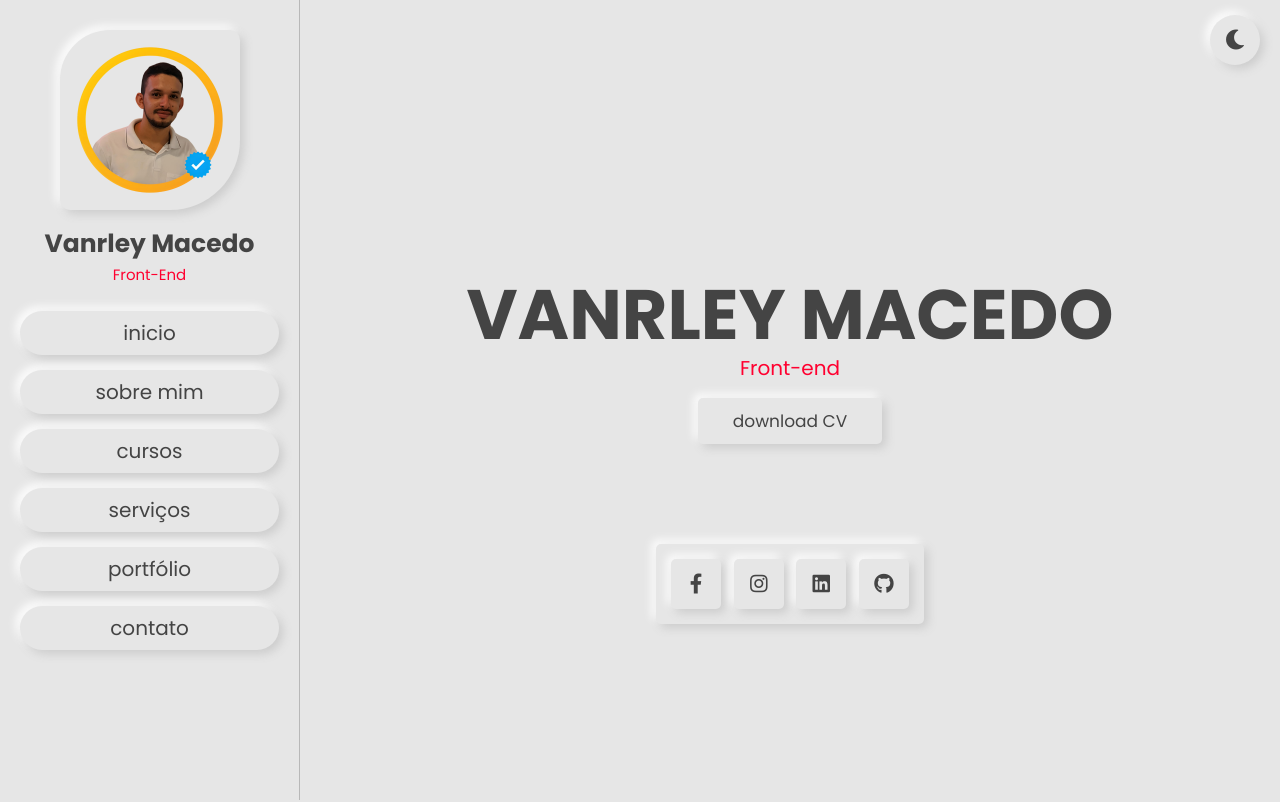
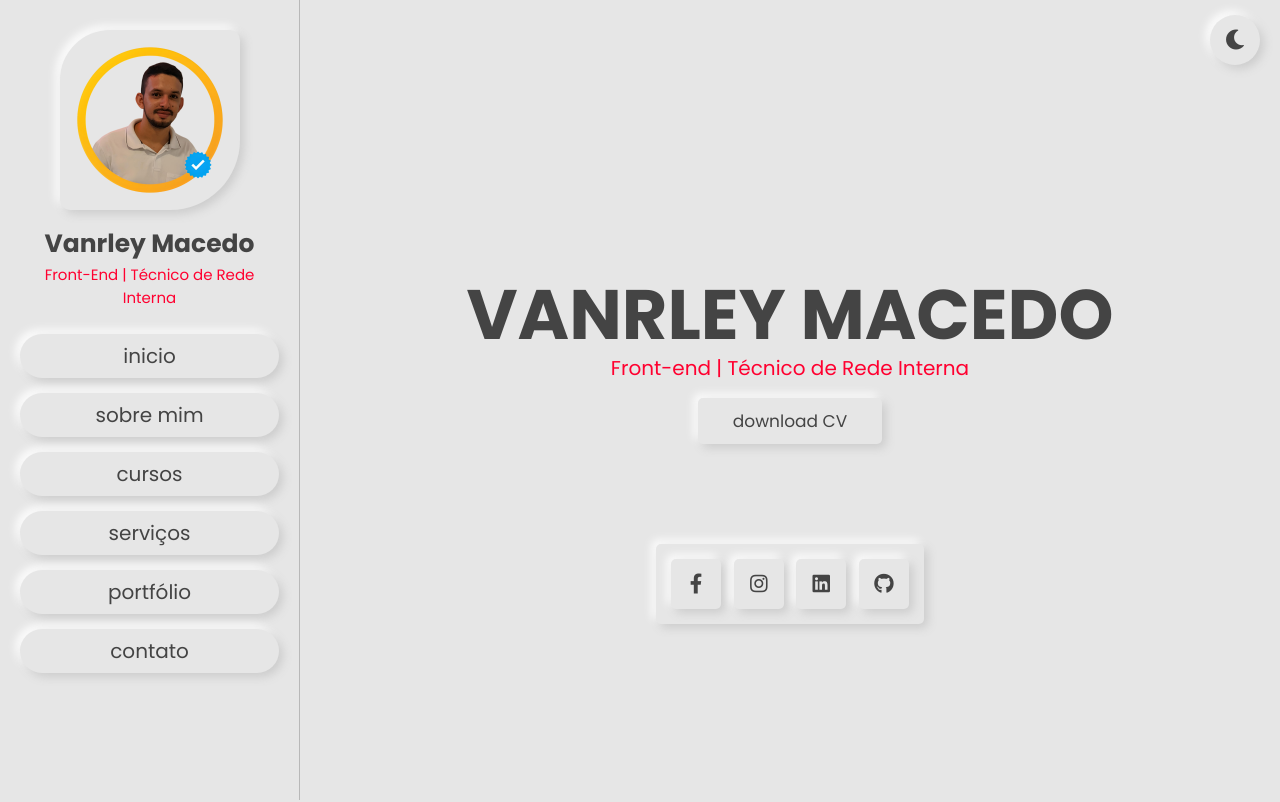
Before and after one commit to hdbrapps/3dport, a plain HTML site: page index.html in a window 1280 px wide. Shown: the top 802 px of the page. Drawn offline with Linux system fonts and the light colour scheme.

Commit message:
Update index.html

```diff
--- a/index.html
+++ b/index.html
@@ -39,7 +39,7 @@
          <div class="user">
             <img src="image/fav.png" alt="">
             <h3>Vanrley Macedo</h3>
-            <p>Front-End</p>
+            <p>Front-End | Técnico de Rede Interna</p>
          </div>
          <nav class="navbar">
             <a href="#home">inicio</a>
@@ -58,7 +58,7 @@
       <section class="home" id="home">
          <div class="content">
             <h3>Vanrley Macedo</h3>
-            <p>Front-end</p>
+            <p>Front-end | Técnico de Rede Interna</p>
             <a href="/cv/CV-Vanrley-2023.pdf" class="btn">download CV</a>
          </div>
          <div class="share">
```
